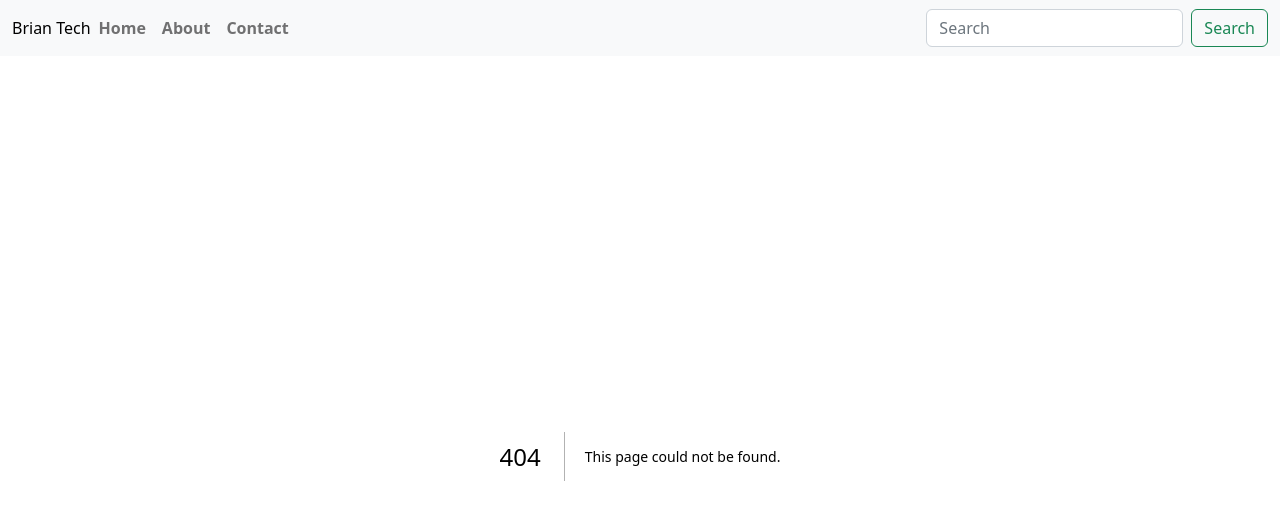
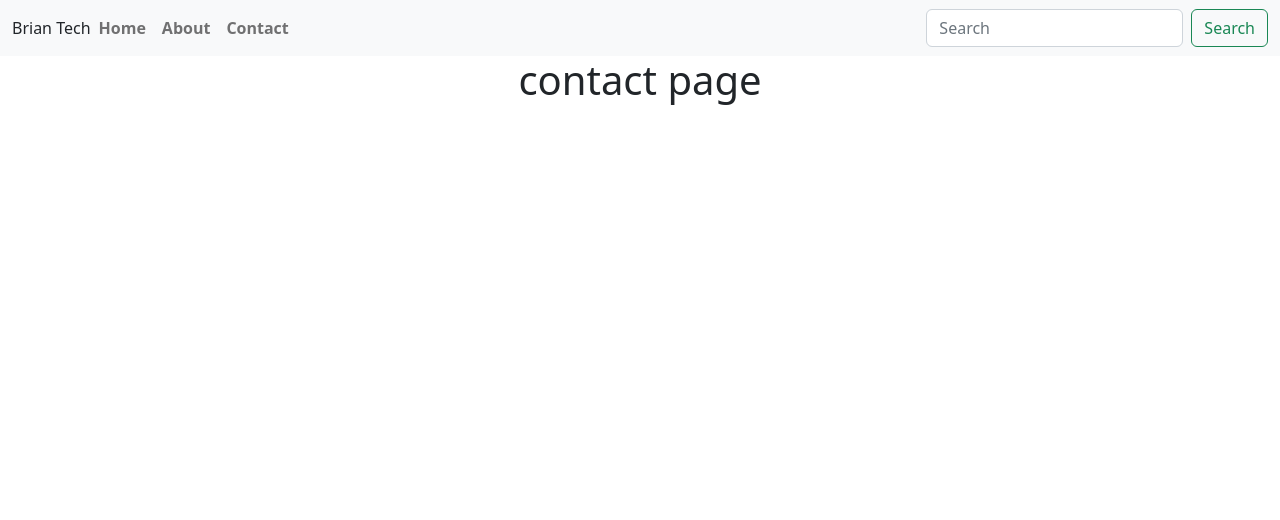
Before and after one commit to Bria222/Next-js-basic-project-one, a Next.js app: page /contact in a window 1280 px wide. Before the commit this address had no page. Shown: the top 520 px of the page. Built offline with nearby package versions, Linux system fonts and the light colour scheme.

Commit message:
add contact page

```diff
--- a/app/components/header/page.js
+++ b/app/components/header/page.js
@@ -34,7 +34,7 @@ const Header = () => {
                 </Link>
               </li>
               <li class='nav-item'>
-                <a class='nav-link' href='#'>
+                <a class='nav-link' href='contact'>
                   Contact
                 </a>
               </li>
--- /dev/null
+++ b/app/contact/page.js
@@ -0,0 +1,9 @@
+const page = () => {
+  return (
+    <>
+      <h1 className='text-center'>contact page</h1>
+    </>
+  )
+}
+
+export default page
```
